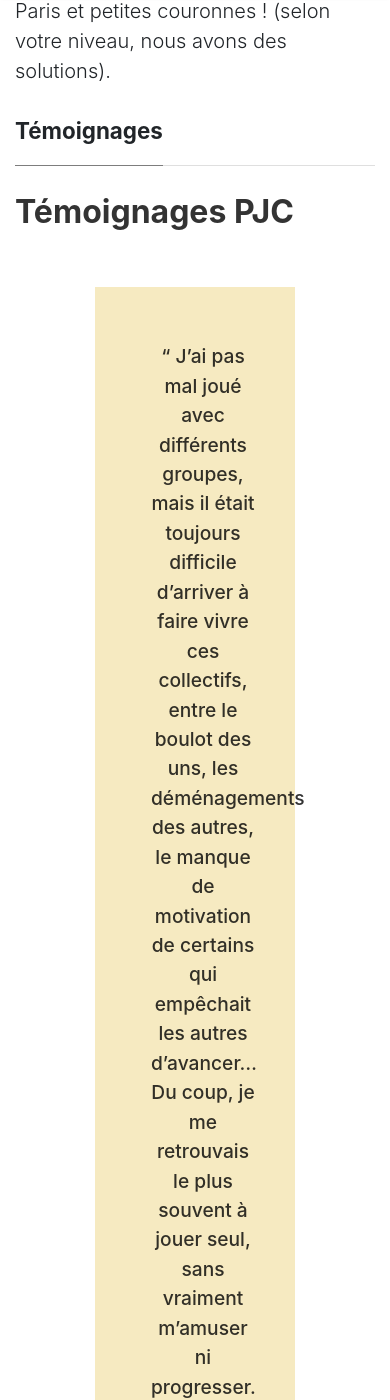
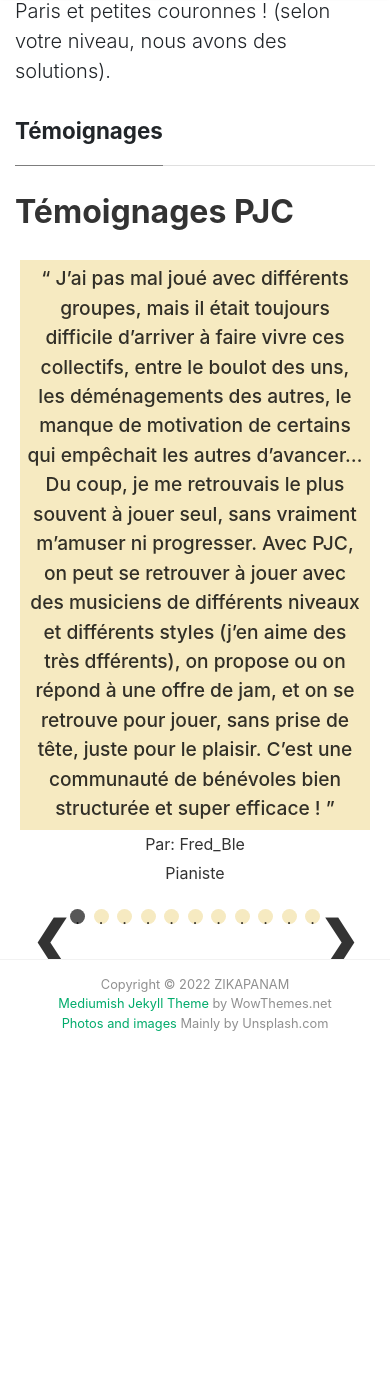
Before and after one commit to zikapanam/blog-zikapanam, a Jekyll site: the page built from _pages/testimonials.md, in a window 390 px wide and 1400 px high, scrolled down 277 px. Built offline with Jekyll 4.4.1, drawn with Linux system fonts in a browser that asks for light colours; nearby versions of some CDN libraries; after the commit the page ends 1322 px from its top, so only the background shows below that.

Commit message:
temoignages sur phone s'affichent mal

```diff
--- a/_sass/_testimonials.scss
+++ b/_sass/_testimonials.scss
@@ -24,13 +24,13 @@ q {
 /* Slides */
 .mySlides {
   display: none;
-  padding: 2rem 5rem 0 5rem;
+  padding: 5px;
   text-align: center;
 }
 
 .mySlidesContainer {
   min-height: 5rem;
-  padding: 3.5rem 2.5rem 2rem 3.5rem;
+  padding: 5px;
   background: #f6eac1;
 }
 
@@ -39,7 +39,7 @@ q {
 .slide-next {
   cursor: pointer;
   position: absolute;
-  top: 55%;
+  top: 100%;
   width: auto;
   margin-top: -1.875rem;
   padding: 1rem;
@@ -62,7 +62,7 @@ q {
 .slide-prev:hover,
 .slide-next:hover {
   background-color: #000; /* fallback color */
-  background-color: rgba(0, 0, 0, 0.8);
+  background-color: rgba(0, 0, 0, 0.3);
   color: #f6eac1;
   text-decoration: none;
 }
```
